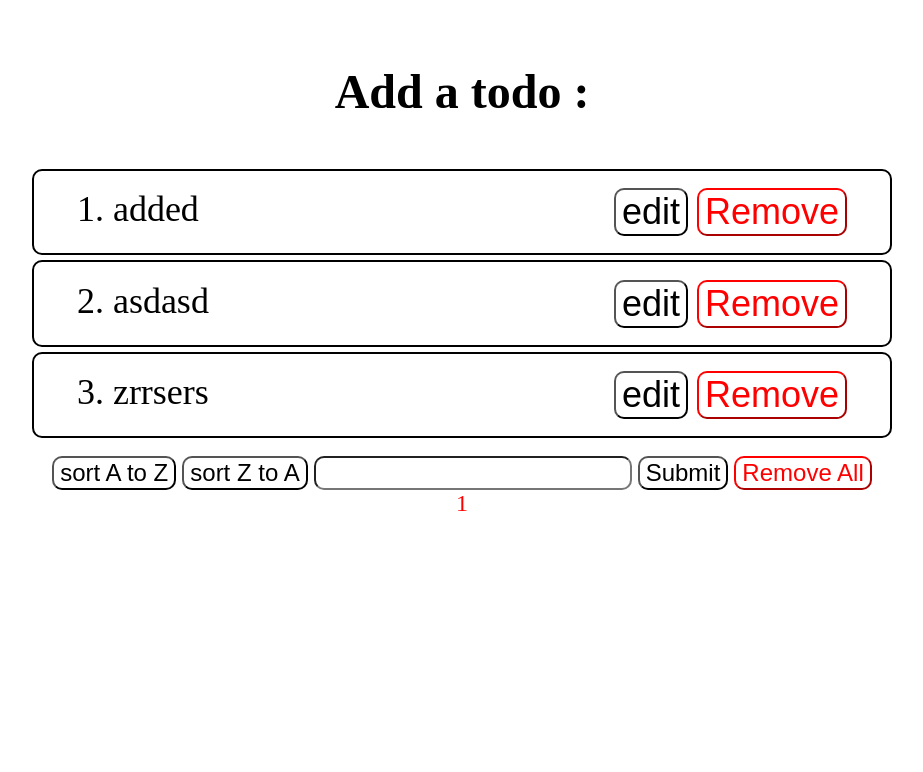
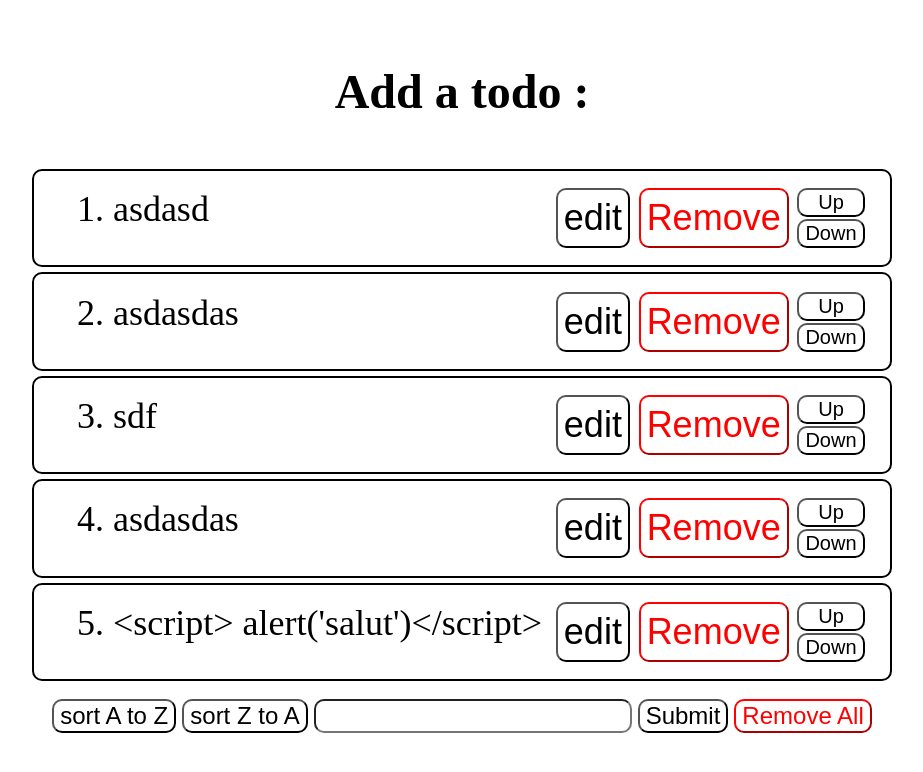
Before and after one commit to Alex-zReeZ/todo_php, a PHP site: page / in a window 1280 px wide. Shown: the top 772 px of the page, without its empty margins (178-1101 px from the left). Run offline with PHP 8.4, Linux system fonts and the light colour scheme; the visitor is signed in with stand-in values (Sample User, id 1).

Commit message:
add: you can move up or down a todo

```diff
--- a/index.php
+++ b/index.php
@@ -1,5 +1,17 @@
 <?php
 session_start();
+
+/*$dsn = "sqlite:myDb.db";
+$options = [
+    PDO::ATTR_ERRMODE            => PDO::ERRMODE_EXCEPTION,
+    PDO::ATTR_DEFAULT_FETCH_MODE => PDO::FETCH_ASSOC,
+    PDO::ATTR_EMULATE_PREPARES   => false,
+];
+$pdo = new PDO($dsn, null, null, $options);
+
+$stmt = $pdo->prepare('select * FROM user');
+$stmt->execute();*/
+
 
 
 $fileName = 'name.json';
@@ -12,21 +24,19 @@ if ($_SERVER['REQUEST_METHOD'] === 'POST') {
         $name = $_POST["name"];
         $data[] = $name;
         file_put_contents($fileName, json_encode($data));
-        $_SESSION['AddedTodo'] = "the todo has been added";
-        header("Location: index.php");
-        exit;
+        $_SESSION['AddedTodo'] = "The todo has been added";
+        $_SESSION['ShowMessage'] = true;
+
     } elseif (isset($_POST["resetButton"])) {
         file_put_contents($fileName, '[]');
-        header("Location: index.php");
-        exit;
+
     } elseif (isset($_POST["removeTodo"])) {
         $taskId = $_POST['removeTodo'];
         if (isset($data[$taskId])) {
             unset($data[$taskId]);
             file_put_contents($fileName, json_encode($data));
         }
-        header("Location: index.php");
-        exit;
+
     }
 
     if (isset($_POST["sortAZ"])) {
@@ -37,18 +47,39 @@ if ($_SERVER['REQUEST_METHOD'] === 'POST') {
     } elseif (isset($_POST["sortZA"])) {
         rsort($data);
         file_put_contents($fileName, json_encode($data));
-        header("Location: index.php");
-        exit;
+
     }
+
+    if (isset($_POST['upButton'])) {
+        $taskId = $_POST['upButton'];
+        if ($taskId > 0) {
+            $temp = $data[$taskId];
+            $data[$taskId] = $data[$taskId - 1];
+            $data[$taskId - 1] = $temp;
+            file_put_contents($fileName, json_encode($data));
+        }
+    }
+
+    if (isset($_POST['downButton'])) {
+        $taskId = $_POST['downButton'];
+        if ($taskId < count($data) - 1) {
+            $temp = $data[$taskId];
+            $data[$taskId] = $data[$taskId + 1];
+            $data[$taskId + 1] = $temp;
+            file_put_contents($fileName, json_encode($data));
+        }
+    }
+
+    header("Location: index.php");
+    exit;
+
+}
+
+$showMessage = isset($_SESSION['ShowMessage']) && $_SESSION['ShowMessage'];
+if ($showMessage) {
+    $_SESSION['ShowMessage'] = false;
 }
 ?>
-
-<!--
-
-ajout todo, supprimer todo, modif la todo, fleche pour déplacer haut bas,
-button pour trier dans alphabétique, et inverse, element de triage -> get
-
--->
 
 <!doctype html>
 <html lang="en">
@@ -67,7 +98,7 @@ button pour trier dans alphabétique, et inverse, element de triage -> get
         <?php if (!empty($data)) :
             foreach ($data as $key => $value) : ?>
                 <div class='todo-row'>
-                    <span class="todo-title"><?= htmlspecialchars($key + 1 . '. ' . $value) ?></span>
+                    <div class="todo-title"><?= htmlspecialchars($key + 1 . '. ' . $value) ?></div>
                     <div class="button-section">
                         <button type="submit" name="modifyTodo" value='<?= $key ?>'>
                             edit
@@ -75,6 +106,11 @@ button pour trier dans alphabétique, et inverse, element de triage -> get
                         <button class="remove-button" type='submit' name='removeTodo' value='<?= $key ?>'>
                             Remove
                         </button>
+
+                        <div class="up-down">
+                            <button type="submit" name="upButton" value='<?= $key ?>' >Up</button>
+                            <button type="submit" name="downButton" value='<?= $key ?>'>Down</button>
+                        </div>
                     </div>
                 </div>
             <?php endforeach;
@@ -84,13 +120,15 @@ button pour trier dans alphabétique, et inverse, element de triage -> get
     <button type="submit" name="sortAZ">sort A to Z</button>
     <button type="submit" name="sortZA">sort Z to A</button>
 
-    <label for="name">
+    <label for="name" >
         <input id="name" type="text" name="name">
     </label>
     <button type="submit" name="postName">Submit</button>
     <button class="remove-button" type="submit" name="resetButton">Remove All</button>
     <br>
-    <span class="session"><?= $_SESSION['AddedTodo'] ?></span>
+    <?php if ($showMessage): ?>
+        <span class="session"><?= $_SESSION['AddedTodo']?></span>
+    <?php endif; ?>
 </form>
 </body>
 </html>
--- a/name.json
+++ b/name.json
@@ -1 +1 @@
-["added","asdasd","zrrsers"]
+["asdasd","asdasdas","sdf","asdasdas","<script> alert('salut')<\/script>"]
--- a/style.css
+++ b/style.css
@@ -42,3 +42,16 @@ input, button {
 .session {
     color: red;
 }
+
+.up-down {
+    display: flex;
+    flex-direction: column;
+    gap: 2px;
+    font-size: 20px;
+}
+
+.button-section {
+    display: flex;
+    flex-direction: row;
+    gap: 3%;
+}
```
Also changed, not shown: myDb.db (added).
